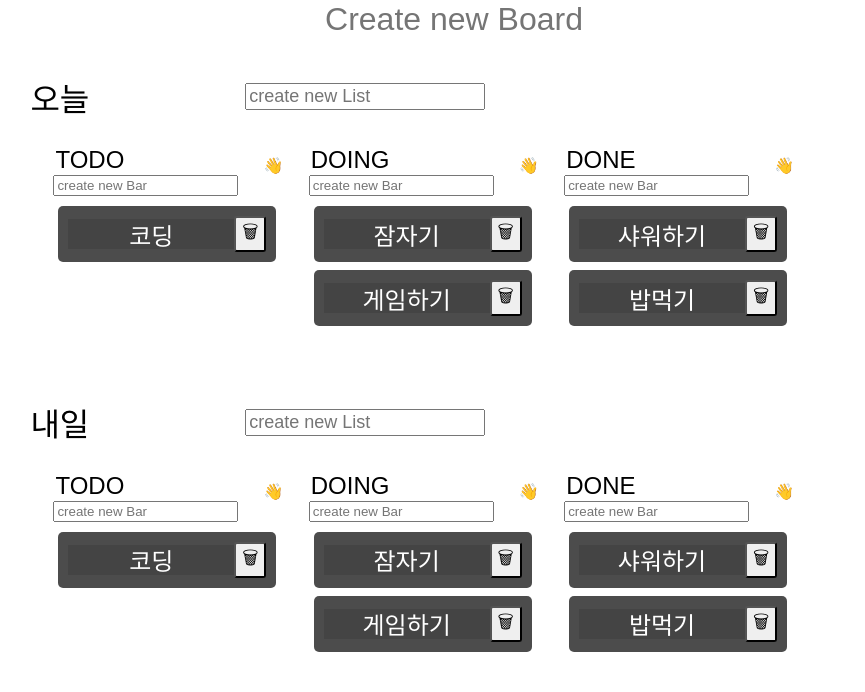
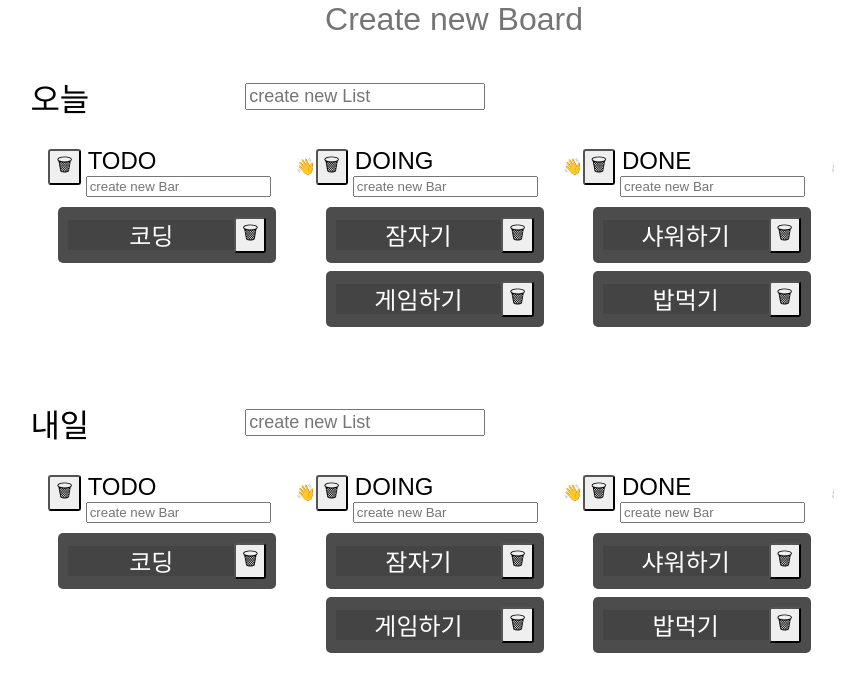
Before and after one commit to LikeRudin/recoil-start, a React (Vite) app: page / in a window 1280 px wide. Shown: the top 692 px of the page, without its empty margins (186-1051 px from the left). Built offline with nearby package versions, Linux system fonts and the light colour scheme.

Commit message:
FUNCTIONALITY: add Delete List

```diff
--- a/src/atoms.tsx
+++ b/src/atoms.tsx
@@ -98,13 +98,25 @@ export const boardNameSelector = selectorFamily<string, { boardIndex: number }>(
   }
 );
 
-export const listsSelector = selectorFamily<ILists[], { boardIndex: number }>({
+export const listsSelector = selectorFamily<
+  ILists[] | number,
+  { boardIndex: number }
+>({
   key: "lists",
   get:
     ({ boardIndex }) =>
     ({ get }) => {
       const data = get(dataState);
       return data[boardIndex]["lists"];
+    },
+  set:
+    ({ boardIndex }) =>
+    ({ set }, targetIndex) => {
+      set(dataState, (oldData) => {
+        const newData = JSON.parse(JSON.stringify(oldData));
+        newData[boardIndex].lists.splice(targetIndex, 1);
+        return newData;
+      });
     },
 });
 
--- a/src/list-for-bar.tsx
+++ b/src/list-for-bar.tsx
@@ -3,8 +3,8 @@ import { Droppable, Draggable } from "react-beautiful-dnd";
 import Bar from "./bar";
 import React, { memo } from "react";
 import FormCreatingBar from "./components/create-bar";
-import { IBar, ListNameSelector } from "./atoms";
-import { useRecoilState } from "recoil";
+import { IBar, ListNameSelector, listsSelector } from "./atoms";
+import { useRecoilState, useSetRecoilState } from "recoil";
 interface ListForBarProps {
   bars: any[];
   listIndex: number;
@@ -61,13 +61,27 @@ const Input = styled.input`
   font-size: X-large;
 `;
 
+const Button = styled.button`
+  font-size: large;
+  border-radius: 3px;
+  &:hover {
+    background-color: white;
+  }
+`;
+
 const ListForBar = ({ listIndex, bars, boardIndex }: ListForBarProps) => {
   const values = bars;
   const [listName, setListName] = useRecoilState(
     ListNameSelector({ boardIndex, listIndex })
   );
+  const deleteList = useSetRecoilState(listsSelector({ boardIndex }));
   const onChange = (event: React.ChangeEvent<HTMLInputElement>) => {
     setListName(event.currentTarget.value);
+  };
+
+  const onDeleteClick = (event: React.MouseEvent<HTMLButtonElement>) => {
+    const targetIndex = Number(event.currentTarget.value);
+    deleteList(targetIndex);
   };
   return (
     <Draggable
@@ -77,6 +91,9 @@ const ListForBar = ({ listIndex, bars, boardIndex }: ListForBarProps) => {
       {(provided) => (
         <DragSpace {...provided.draggableProps} ref={provided.innerRef}>
           <HandleBox {...provided.dragHandleProps}>
+            <Button value={listIndex} onClick={onDeleteClick}>
+              🗑
+            </Button>
             <TitleWrapper>
               <Input value={listName} onChange={onChange} />
               <FormCreatingBar boardIndex={boardIndex} listIndex={listIndex} />
```
